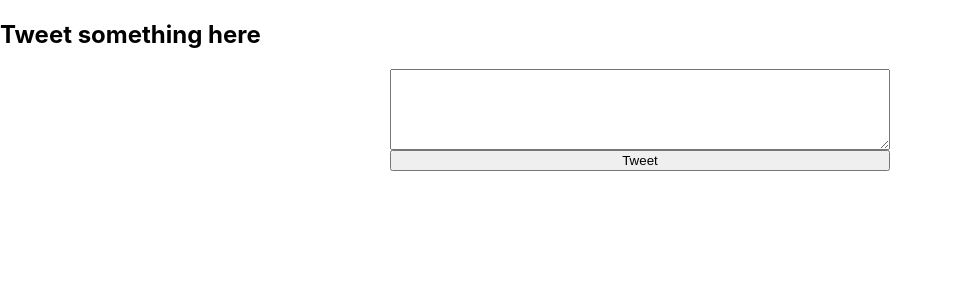
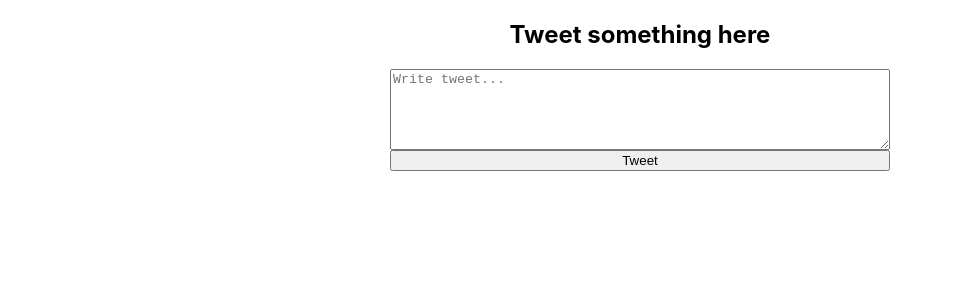
Before and after one commit to KateN87/Twitter-reboot, a React (Create React App) app in the folder frontend/: page /profile in a window 1280 px wide. Shown: the top 300 px of the page, without its empty margins (0-953 px from the left). Built offline with nearby package versions, Linux system fonts and the light colour scheme.

Commit message:
redux test-implement

```diff
--- a/frontend/package.json
+++ b/frontend/package.json
@@ -8,8 +8,10 @@
     "@testing-library/user-event": "^13.5.0",
     "react": "^18.2.0",
     "react-dom": "^18.2.0",
+    "react-redux": "^8.0.5",
     "react-router-dom": "^6.10.0",
     "react-scripts": "5.0.1",
+    "redux": "^4.2.1",
     "web-vitals": "^2.1.4"
   },
   "scripts": {
--- a/frontend/src/App.css
+++ b/frontend/src/App.css
@@ -1,6 +1,9 @@
 /* TWEET COMPONENT */
+.tweet-component {
+  text-align: center;
+}
 
-.tweet-component > form {
+.tweet-form {
   display: flex;
   flex-direction: column;
   max-width: 500px;
--- a/frontend/src/App.js
+++ b/frontend/src/App.js
@@ -1,8 +1,11 @@
 import './App.css';
 import { Routes, Route } from 'react-router-dom';
+import { createStore } from 'redux'
+import { useSelector } from 'react-redux';
 
 import Home from "./pages/Home"
 import Profile from "./pages/Profile"
+import counter from './redux/counter'
 
 function App() {
    return (
--- a/frontend/src/components/CreateTweet.js
+++ b/frontend/src/components/CreateTweet.js
@@ -1,26 +1,21 @@
+import { useSelector } from "react-redux"
+
 export default function CreateTweet() {
 
-   /* const [tweet, setTweet] = (
-      {
-         timestamp: "14 Maj 2023",
-         tweet: "Första tweeten ever!",
-         likes: 0,
-         retweets: 0,
-         comments: []
-      }
-   ) */
+
 
    return (
       <div className="tweet-component">
          <h2>Tweet something here</h2>
-         <form action="">
-            <textarea id="comment" name="comment" rows="5" maxLength="140"></textarea>
-            {/* <div id="the-count_comment" style="">
-               <span id="current_comment">0</span>
-               <span id="maximum_comment"> / 500</span>
-            </div> */}
+         <form className="tweet-form" action="">
+            <textarea id="comment" name="comment" rows="5" maxLength="140" placeholder="Write tweet..."></textarea>
             <button type="submit">Tweet</button>
          </form>
       </div>
    )
 }
+
+// Character Count
+{/* <div id="the-count_comment" style="">
+   <p>0/140</p>
+</div> */}
--- a/frontend/src/index.js
+++ b/frontend/src/index.js
@@ -1,14 +1,26 @@
 import React from 'react';
 import ReactDOM from 'react-dom/client';
+import { BrowserRouter as Router } from 'react-router-dom';
+
+import { Provider } from 'react-redux';
+import { createStore } from 'redux'
+
 import './index.css';
 import App from './App';
-import { BrowserRouter as Router } from 'react-router-dom';
+import counter from './redux/counter'
+
+const store = createStore(counter)
+
+console.log(store.getState());
+
+store.dispatch({ type: 'INCREMENT' });
+console.log(store.getState());
 
 const root = ReactDOM.createRoot(document.getElementById('root'));
 root.render(
-   <React.StrictMode>
-      <Router>
+   <Router>
+      <Provider store={store} >
          <App />
-      </Router>
-   </React.StrictMode>
+      </Provider>
+   </Router>
 );
--- /dev/null
+++ b/frontend/src/redux/counter.js
@@ -0,0 +1,13 @@
+const counter = (state = 0, action) => {
+   switch (action.type) {
+      case 'INCREMENT':
+         return state + 1;
+      case 'DECREMENT':
+         return state - 1;
+      default:
+         return state;
+   }
+}
+
+
+export default counter;
```
Also changed, not shown: 1 other file (tests, documents, lock files or other folders).
